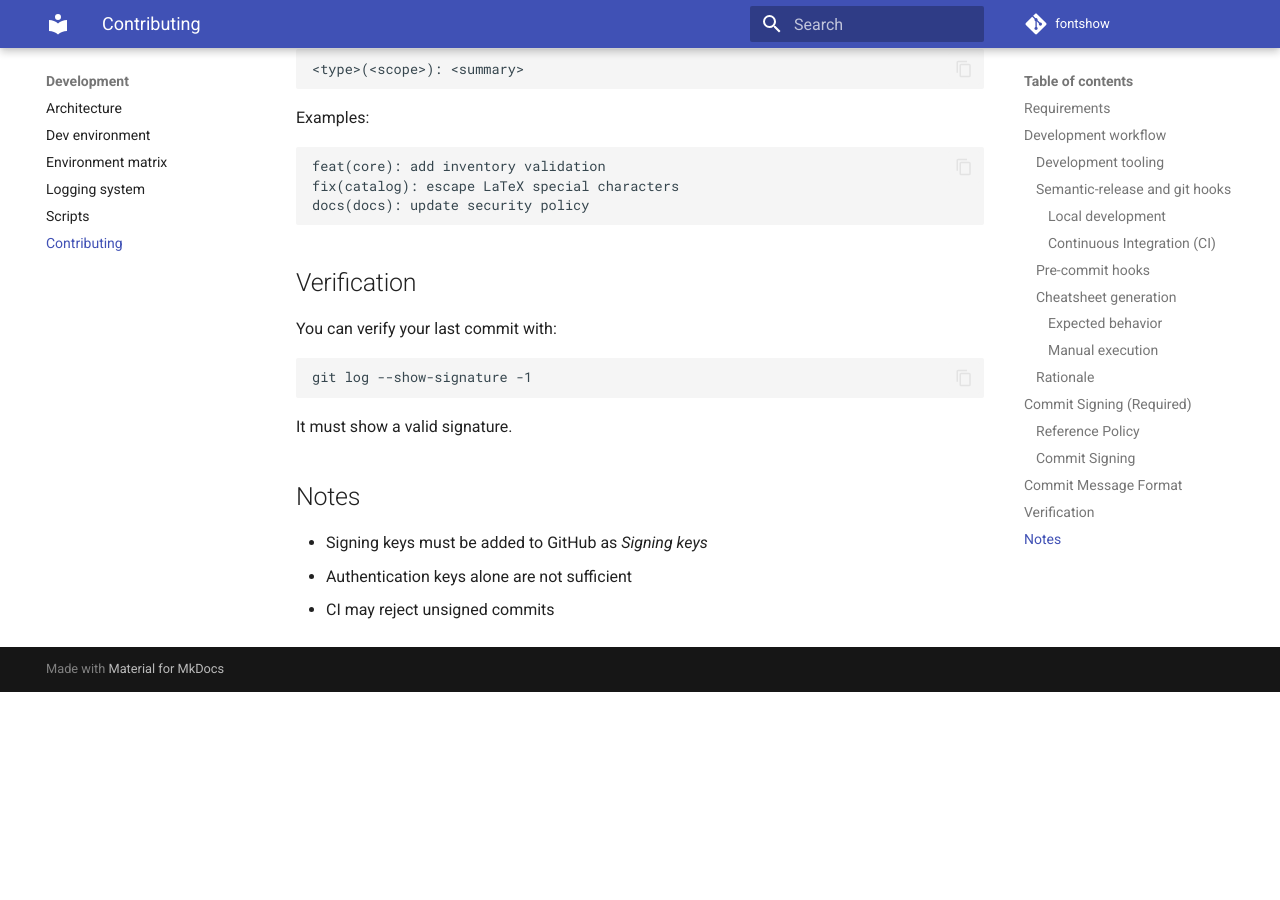
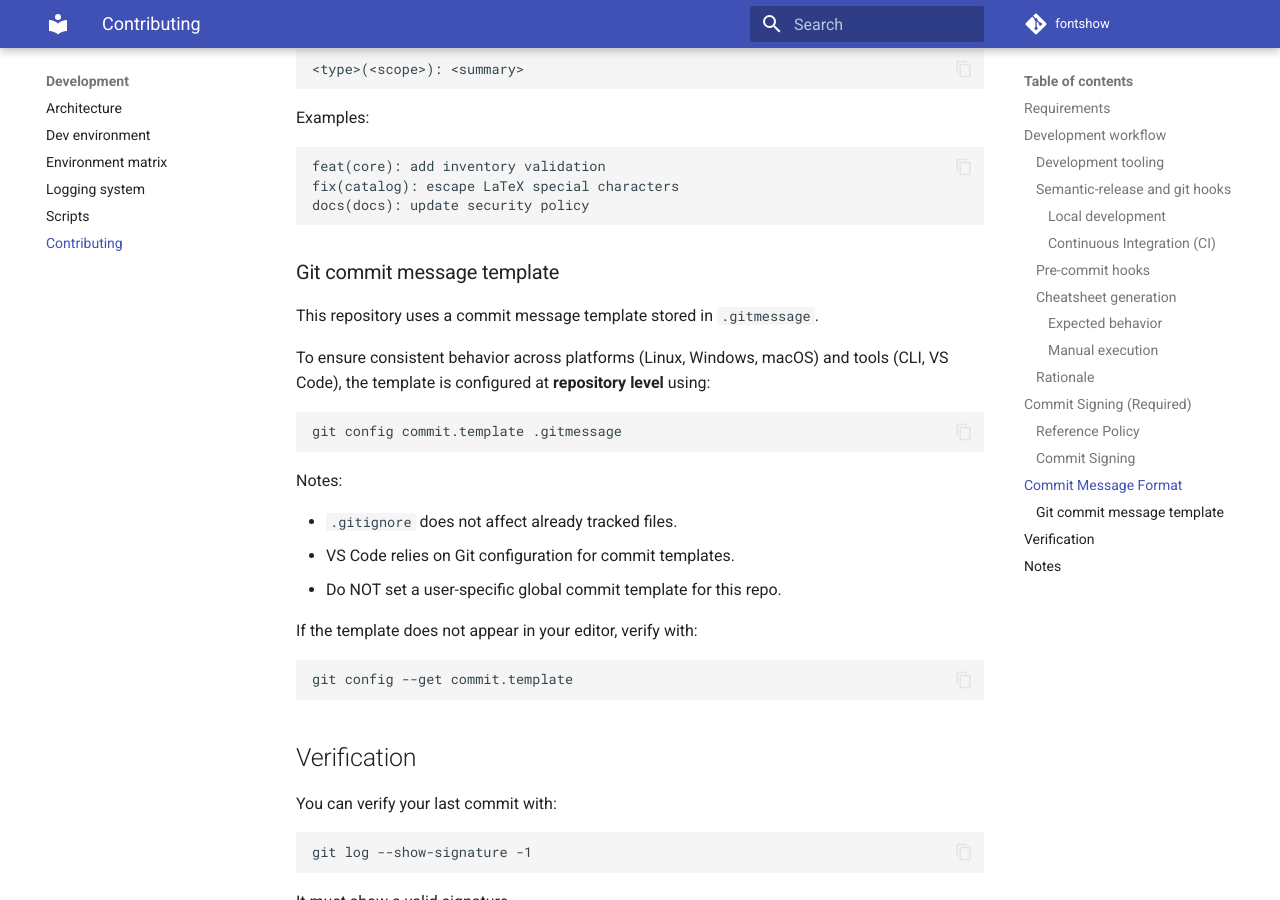
Before and after one commit to marco0560/Fontshow, an MkDocs documentation site: the page built from docs/CONTRIBUTING.md, in a window 1280 px wide and 900 px high, scrolled down 3806 px. Built offline with MkDocs 1.6.1 and Material for MkDocs 9.7.7, drawn with Linux system fonts in a browser that asks for light colours; comment, search, counter and statistics services are not loaded; before the commit the page ends 4498 px from its top, so only the background shows below that.

Commit message:
chore(git): enforce and document repo-local commit template for VS Code and CLI

````diff
--- a/docs/CONTRIBUTING.md
+++ b/docs/CONTRIBUTING.md
@@ -171,6 +171,30 @@ fix(catalog): escape LaTeX special characters
 docs(docs): update security policy
 ```
 
+### Git commit message template
+
+This repository uses a commit message template stored in `.gitmessage`.
+
+To ensure consistent behavior across platforms (Linux, Windows, macOS)
+and tools (CLI, VS Code), the template is configured at **repository level**
+using:
+
+```bash
+git config commit.template .gitmessage
+```
+
+Notes:
+
+- `.gitignore` does not affect already tracked files.
+- VS Code relies on Git configuration for commit templates.
+- Do NOT set a user-specific global commit template for this repo.
+
+If the template does not appear in your editor, verify with:
+
+```bash
+git config --get commit.template
+```
+
 ## Verification
 
 You can verify your last commit with:
````
Also changed, not shown: pyproject.toml (+7 -0 lines).
